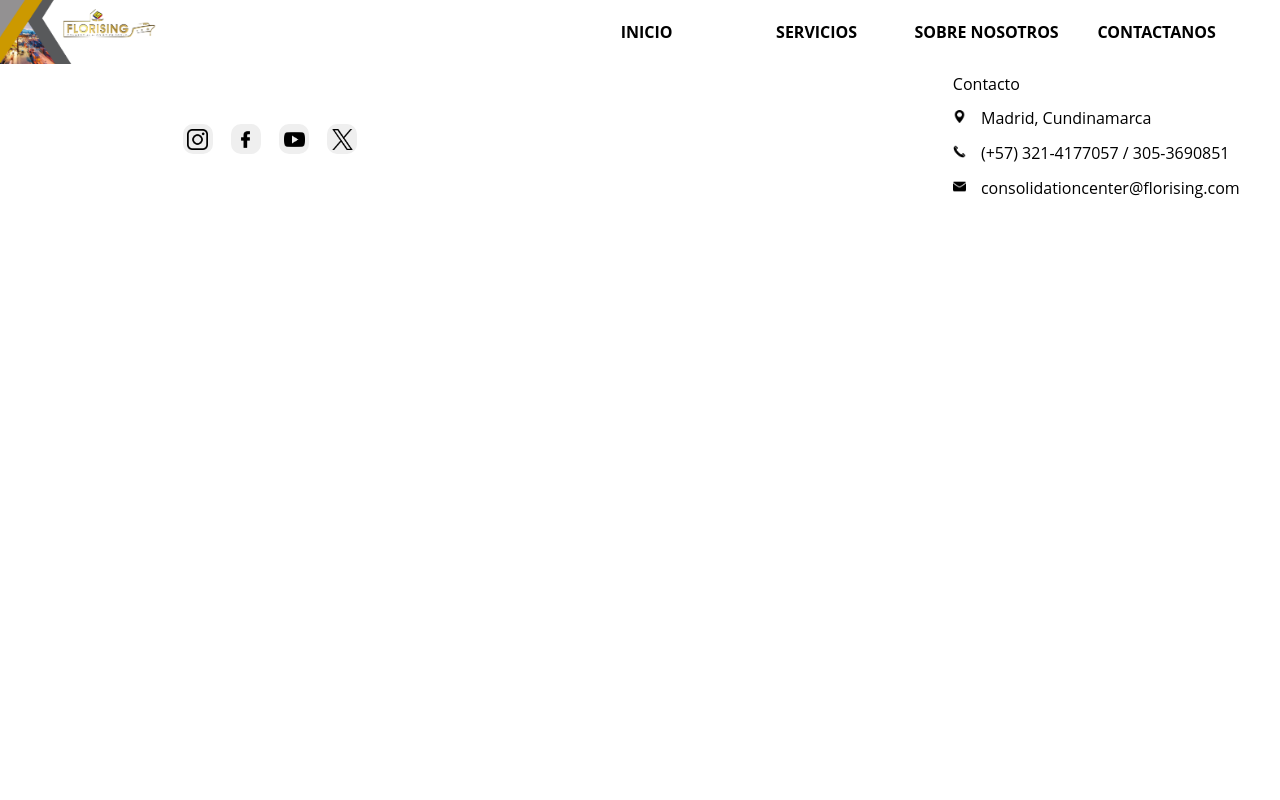
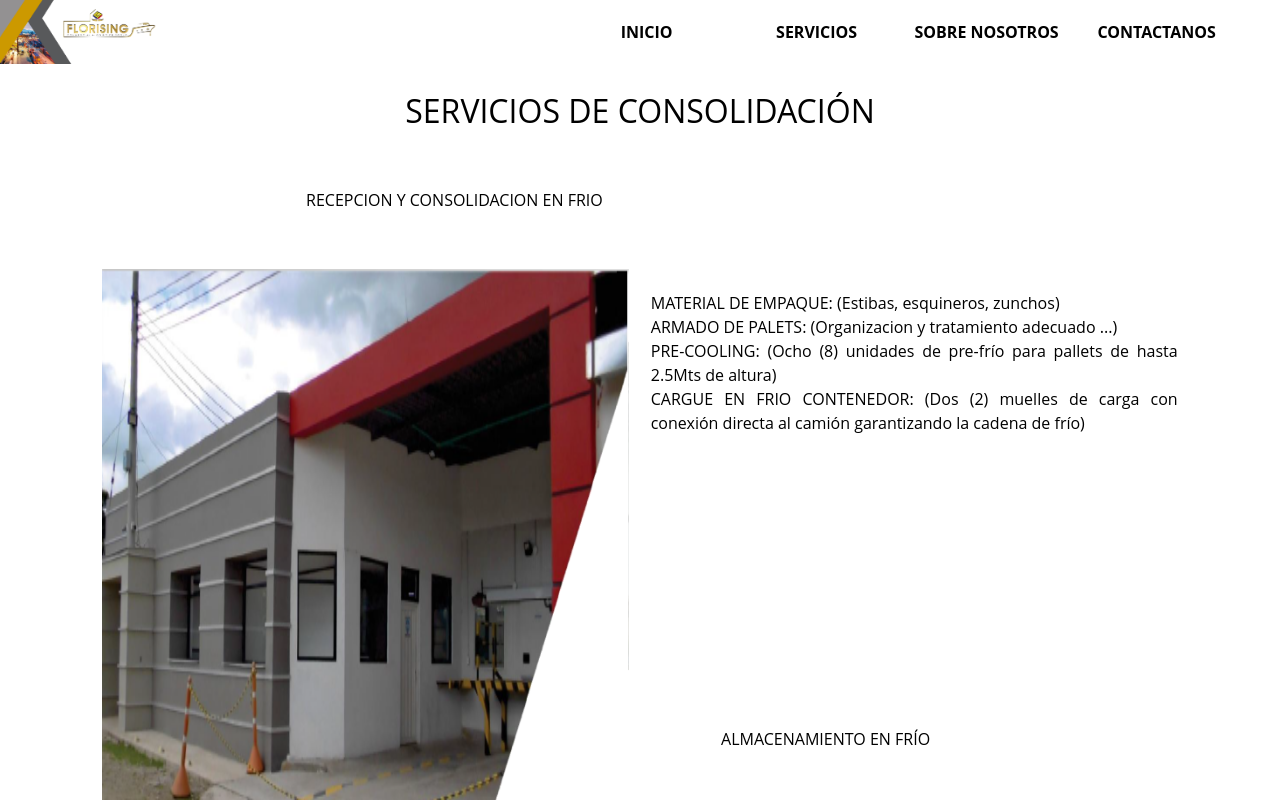
Before and after one commit to Dalejandro31/FLORISING-PAGE, a Vue app in the folder client/: page /servicios-Centro-Consolidacion in a window 1280 px wide. Shown: the top 800 px of the page. Built offline with nearby package versions, Linux system fonts and the light colour scheme.

Commit message:
correccion de problemas con la vista servicios

```diff
--- a/client/src/router/index.js
+++ b/client/src/router/index.js
@@ -14,7 +14,7 @@ const routes = [
     meta:{title: 'Inicio'},
   },
   {
-    path: '/servicios-Centro-Consolidación',
+    path: '/servicios-Centro-Consolidacion',
     name: 'Servicios-Consolidacion',
     component: Servicios,
     meta:{title: 'Servicios de Consolidación'},
--- a/client/src/views/servicios/Servicios.vue
+++ b/client/src/views/servicios/Servicios.vue
@@ -3,7 +3,7 @@
         <h1> SERVICIOS DE CONSOLIDACIÓN </h1>
     </div>
 
-    <section class="recepcion-y-consolidacion-en-frio" id="recepcion-y-consolidacion-en-frio">
+    <section class="recepcion-y-consolidacion-en-frio">
         <!-- // se le añade un display felx colum
         //div -> titulo
         //div -> div -> img : div -> texto -->
```
Also changed, not shown: client/src/views/servicios/Servicios.css (line endings or trailing spaces), client/src/views/servicios/Servicios.js (line endings or trailing spaces), 1 other file (tests, documents, lock files or other folders).
